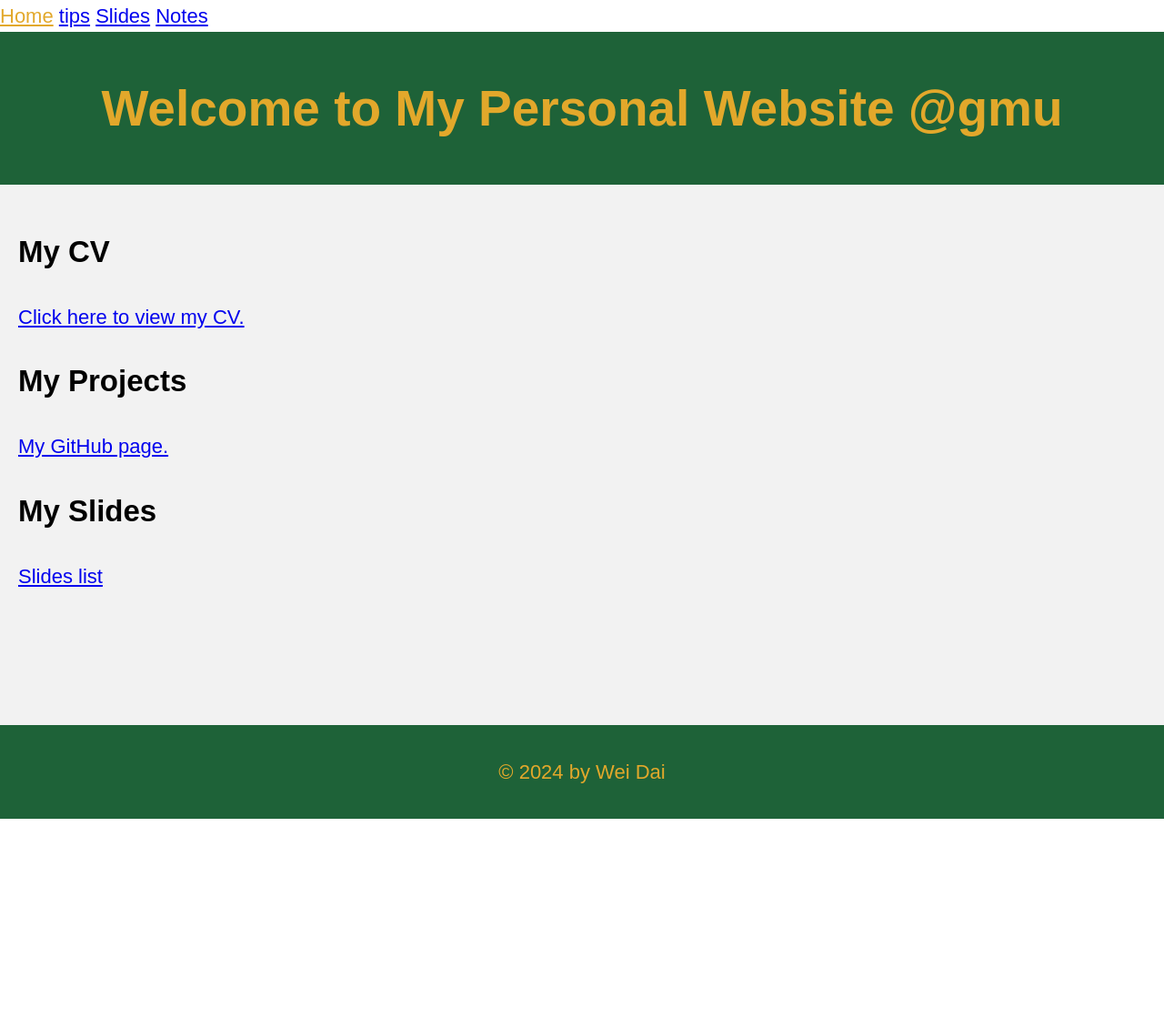
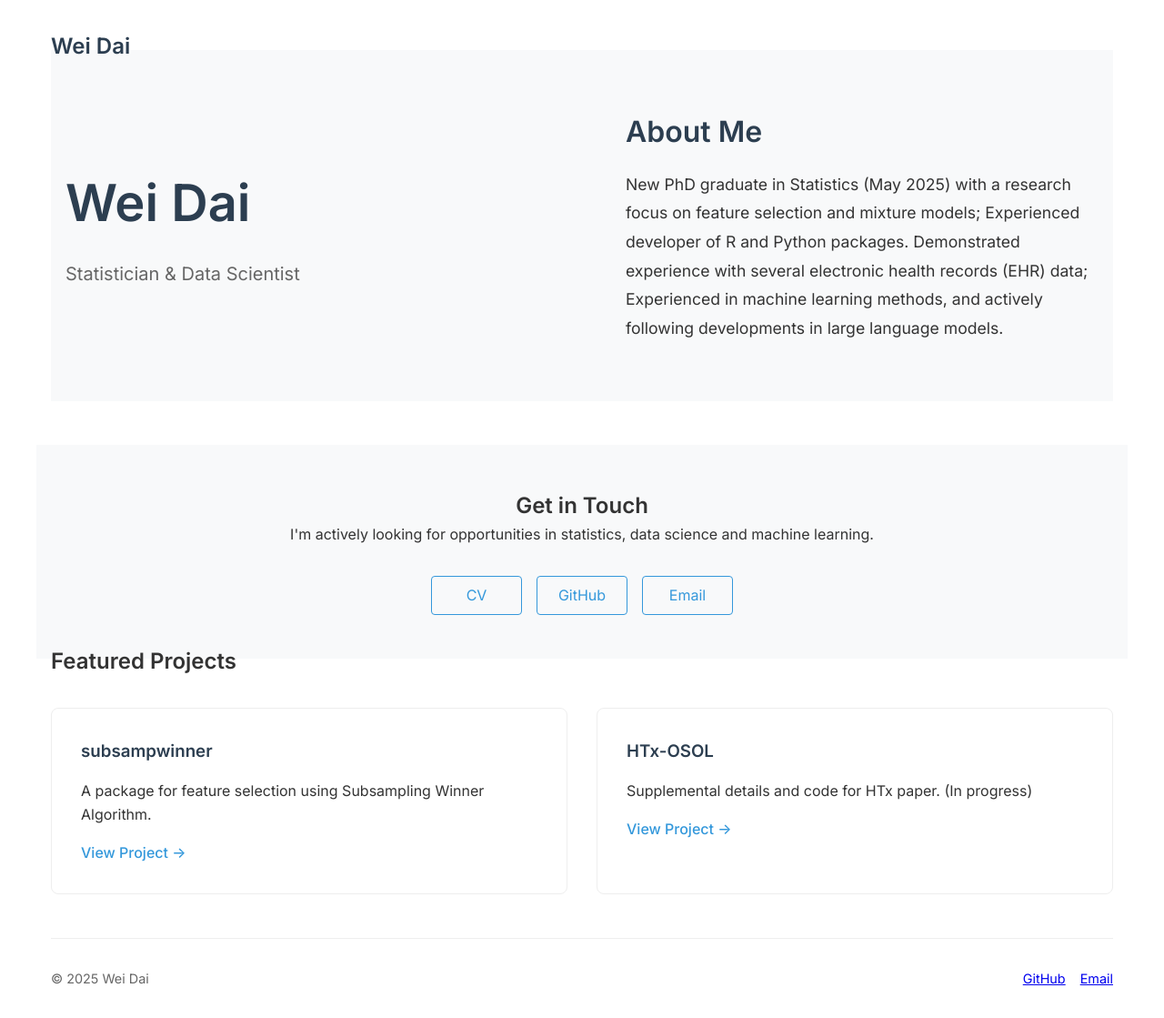
Before and after one commit to wdai0/wdai0.github.io, a Jekyll site: the page built from index.html, in a window 1280 px wide. Shown: the whole page at 91% size. Built offline with Jekyll 4.4.1, drawn with Linux system fonts in a browser that asks for light colours; before the commit the page ends 900 px from its top, so only the background shows below that.

Commit message:
Redesigned personal website with modern minimalist style and updated content

```diff
--- a/_config.yml
+++ b/_config.yml
@@ -1,5 +1,24 @@
+title: Wei Dai
+description: Personal website
+baseurl: ""
+url: "https://wdai0.github.io"
+
+# Build settings
 markdown: kramdown
 kramdown:
   input: GFM
 highlighter: rouge
-remote_theme: pages-themes/minimal@v0.2.0
+
+# Site author
+author:
+  name: Wei Dai
+  email: dwei90bd@gmail.com
+  github: wdai0
+
+# Exclude from processing
+exclude:
+  - Gemfile
+  - Gemfile.lock
+  - node_modules
+  - vendor
+  - .git/
--- a/_layouts/default.html
+++ b/_layouts/default.html
@@ -1,9 +1,11 @@
-<!doctype html>
-<html>
-  <head>
-    <meta charset="utf-8">
-    <title>{{ page.title }}</title>
-    <link rel="stylesheet" href="/assets/css/styles.css">
+<!DOCTYPE html>
+<html lang="en">
+<head>
+    <meta charset="UTF-8">
+    <meta name="viewport" content="width=device-width, initial-scale=1.0">
+    <title>{{ page.title }} | {{ site.title }}</title>
+    <link rel="stylesheet" href="{{ '/assets/css/main.css' | relative_url }}">
+    <link rel="stylesheet" href="https://fonts.googleapis.com/css2?family=Inter:wght@400;500;600&display=swap">
     <!-- MathJax Script -->
     <script>
       window.MathJax = {
@@ -24,9 +26,30 @@
     </script>
     <script src="https://polyfill.io/v3/polyfill.min.js?features=es6"></script>
     <script id="MathJax-script" async src="https://cdn.jsdelivr.net/npm/mathjax@3/es5/tex-mml-chtml.js"></script>
-  </head>
-  <body>
-    {% include navigation.html %}
-    {{ content }}
-  </body>
+</head>
+<body>
+    <div class="container">
+        <header class="site-header">
+            <nav>
+                <a href="{{ '/' | relative_url }}" class="logo">{{ site.title }}</a>
+            </nav>
+        </header>
+
+        <main class="content">
+            {{ content }}
+        </main>
+
+        <footer class="site-footer">
+            <div class="footer-content">
+                <p>&copy; {{ site.time | date: '%Y' }} {{ site.author.name }}</p>
+                <div class="social-links">
+                    <a href="https://github.com/{{ site.author.github }}" target="_blank">GitHub</a>
+                    {% if site.author.email %}
+                    <a href="mailto:{{ site.author.email }}">Email</a>
+                    {% endif %}
+                </div>
+            </div>
+        </footer>
+    </div>
+</body>
 </html>
--- /dev/null
+++ b/assets/css/main.css
@@ -0,0 +1,242 @@
+/* Base styles */
+:root {
+    --primary-color: #2c3e50;
+    --text-color: #333;
+    --background-color: #fff;
+    --accent-color: #3498db;
+    --spacing-unit: 1rem;
+}
+
+* {
+    margin: 0;
+    padding: 0;
+    box-sizing: border-box;
+}
+
+body {
+    font-family: 'Inter', -apple-system, BlinkMacSystemFont, 'Segoe UI', Roboto, sans-serif;
+    line-height: 1.6;
+    color: var(--text-color);
+    background-color: var(--background-color);
+}
+
+.container {
+    max-width: 1200px;
+    margin: 0 auto;
+    padding: 0 var(--spacing-unit);
+}
+
+/* Header styles */
+.site-header {
+    padding: calc(var(--spacing-unit) * 2) 0;
+    border-bottom: 1px solid #eee;
+}
+
+nav {
+    display: flex;
+    justify-content: space-between;
+    align-items: center;
+}
+
+.logo {
+    font-size: 1.5rem;
+    font-weight: 600;
+    color: var(--primary-color);
+    text-decoration: none;
+}
+
+.nav-links {
+    display: flex;
+    gap: calc(var(--spacing-unit) * 1.5);
+}
+
+.nav-links a {
+    color: var(--text-color);
+    text-decoration: none;
+    font-weight: 500;
+    transition: color 0.2s ease;
+}
+
+.nav-links a:hover {
+    color: var(--accent-color);
+}
+
+/* Intro container styles */
+.intro-container {
+    display: flex;
+    gap: calc(var(--spacing-unit) * 4);
+    padding: calc(var(--spacing-unit) * 4) 0;
+    background-color: #f8f9fa;
+    margin: calc(var(--spacing-unit) * -3) 0 calc(var(--spacing-unit) * 3);
+}
+
+.hero, .about {
+    flex: 1;
+    padding: 0 var(--spacing-unit);
+}
+
+.hero {
+    display: flex;
+    flex-direction: column;
+    justify-content: center;
+    align-items: flex-start;
+}
+
+.hero h1 {
+    font-size: 3.5rem;
+    margin-bottom: var(--spacing-unit);
+    color: var(--primary-color);
+}
+
+.subtitle {
+    font-size: 1.25rem;
+    color: #666;
+}
+
+.about {
+    display: flex;
+    flex-direction: column;
+    justify-content: center;
+}
+
+.about h2 {
+    font-size: 2rem;
+    margin-bottom: var(--spacing-unit);
+    color: var(--primary-color);
+}
+
+.about p {
+    font-size: 1.1rem;
+    line-height: 1.8;
+}
+
+/* Projects section */
+.project-grid {
+    display: grid;
+    grid-template-columns: repeat(auto-fit, minmax(300px, 1fr));
+    gap: calc(var(--spacing-unit) * 2);
+    margin-top: calc(var(--spacing-unit) * 2);
+}
+
+.project-card {
+    padding: calc(var(--spacing-unit) * 2);
+    border: 1px solid #eee;
+    border-radius: 8px;
+    transition: transform 0.2s ease, box-shadow 0.2s ease;
+}
+
+.project-card:hover {
+    transform: translateY(-4px);
+    box-shadow: 0 4px 12px rgba(0, 0, 0, 0.1);
+}
+
+.project-card h3 {
+    margin-bottom: var(--spacing-unit);
+    color: var(--primary-color);
+}
+
+.project-link {
+    display: inline-block;
+    margin-top: var(--spacing-unit);
+    font-weight: 500;
+    color: var(--accent-color);
+    text-decoration: none;
+}
+
+.project-link:hover {
+    text-decoration: underline;
+}
+
+/* Contact section */
+.contact {
+    text-align: center;
+    padding: calc(var(--spacing-unit) * 3) 0;
+    background-color: #f8f9fa;
+    margin: calc(var(--spacing-unit) * 3) -1rem -1rem;
+}
+
+.contact-links {
+    display: flex;
+    justify-content: center;
+    gap: var(--spacing-unit);
+    margin-top: calc(var(--spacing-unit) * 2);
+    flex-wrap: wrap;
+}
+
+.contact-link {
+    padding: 0.5rem 1rem;
+    border: 1px solid var(--accent-color);
+    border-radius: 4px;
+    transition: all 0.2s ease;
+    min-width: 100px;
+    text-align: center;
+    color: var(--accent-color);
+    text-decoration: none;
+}
+
+.contact-link:hover {
+    background-color: var(--accent-color);
+    color: white;
+}
+
+/* Footer styles */
+.site-footer {
+    padding: calc(var(--spacing-unit) * 2) 0;
+    border-top: 1px solid #eee;
+    margin-top: calc(var(--spacing-unit) * 3);
+}
+
+.footer-content {
+    display: flex;
+    justify-content: space-between;
+    align-items: center;
+    font-size: 0.9rem;
+    color: #666;
+}
+
+.social-links {
+    display: flex;
+    gap: var(--spacing-unit);
+}
+
+/* Responsive design */
+@media (max-width: 768px) {
+    .intro-container {
+        flex-direction: column;
+        gap: calc(var(--spacing-unit) * 2);
+        padding: calc(var(--spacing-unit) * 2) 0;
+    }
+
+    .hero h1 {
+        font-size: 2.5rem;
+    }
+
+    .about {
+        text-align: center;
+    }
+}
+
+@media (max-width: 600px) {
+    .nav-links {
+        gap: var(--spacing-unit);
+    }
+
+    .footer-content {
+        flex-direction: column;
+        gap: var(--spacing-unit);
+        text-align: center;
+    }
+
+    .social-links {
+        justify-content: center;
+    }
+
+    .contact-links {
+        flex-direction: column;
+        align-items: center;
+    }
+
+    .contact-link {
+        width: 200px;
+    }
+}
--- a/index.html
+++ b/index.html
@@ -3,26 +3,43 @@ layout: default
 title: Home
 ---
 
-<header>
-    <h1>Welcome to My Personal Website @gmu</h1>
-</header>
-
-<main>
-    <section id="cv">
-        <h2>My CV</h2>
-        <p><a href="cv.pdf">Click here to view my CV.</a></p>
+<div class="intro-container">
+    <section class="hero">
+        <h1>Wei Dai</h1>
+        <p class="subtitle">Statistician & Data Scientist</p>
     </section>
 
-    <section id="projects">
-        <h2>My Projects</h2>
-        <p><a href="https://github.com/wdai0">My GitHub page.</a></p>
+    <section class="about">
+        <h2>About Me</h2>
+        <p>New PhD graduate in Statistics (May 2025) with a research focus on feature selection and mixture models;
+        Experienced developer of R and Python packages. Demonstrated experience with several electronic health
+        records (EHR) data; Experienced in machine learning methods, and actively following developments in large
+        language models.</p>
     </section>
-    <section id="slides">
-        <h2>My Slides</h2>
-        <p><a href="slides.html">Slides list</a></p>
-    </section>
-</main>
+</div>
 
-<footer>
-    <p>© 2024 by Wei Dai</p>
-</footer>
+<section class="contact">
+    <h2>Get in Touch</h2>
+    <p>I'm actively looking for opportunities in statistics, data science and machine learning.</p>
+    <div class="contact-links">
+        <a href="cv-page.pdf" class="contact-link">CV</a>
+        <a href="https://github.com/{{ site.author.github }}" class="contact-link">GitHub</a>
+        <a href="mailto:dwei90bd@gmail.com" class="contact-link">Email</a>
+    </div>
+</section>
+
+<section class="projects">
+    <h2>Featured Projects</h2>
+    <div class="project-grid">
+        <div class="project-card">
+            <h3>subsampwinner</h3>
+            <p>A package for feature selection using Subsampling Winner Algorithm.</p>
+            <a href="https://github.com/wdai0/subsamp" class="project-link">View Project →</a>
+        </div>
+        <div class="project-card">
+            <h3>HTx-OSOL</h3>
+            <p>Supplemental details and code for HTx paper. (In progress)</p>
+            <a href="https://github.com/wdai0/HTx-supplement-open" class="project-link">View Project →</a>
+        </div>
+    </div>
+</section>
```
Also changed, not shown: Gemfile (+7 -2 lines), Gemfile.lock, 1 other file.
